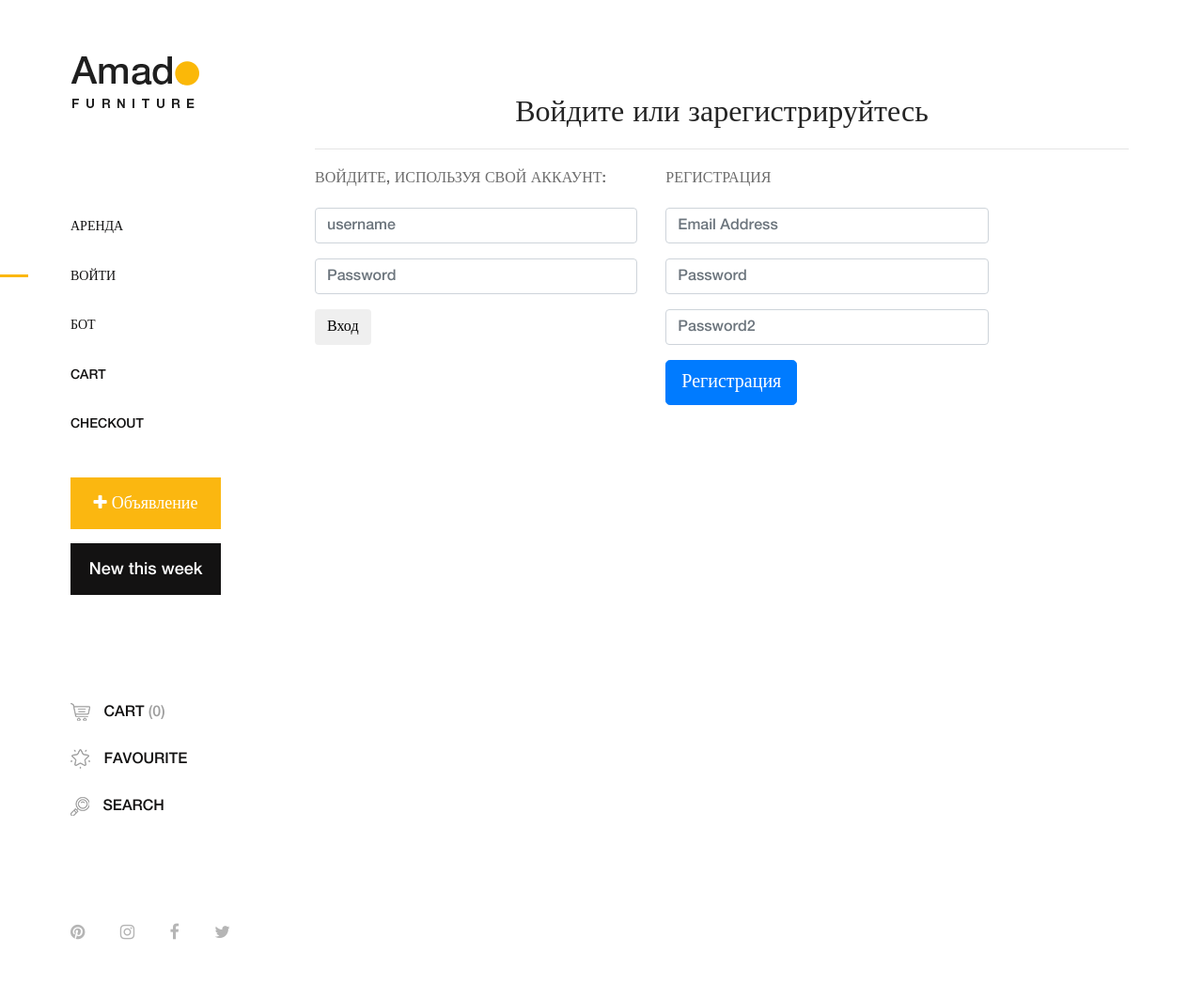
After one commit to LizaMetla/placex, a Django app: page /login/ in a window 1280 px wide. The commit adds this page. Shown: the whole page at 94% size. Run offline with Django 3.2, Linux system fonts and the light colour scheme; some libraries are stand-ins or nearby versions.

Commit message:
Added base auth

```diff
--- a/docker-compose.yml
+++ b/docker-compose.yml
@@ -1,4 +1,4 @@
-version: '3.5'
+version: "3.5"
 
 services:
 
--- /dev/null
+++ b/rent/forms.py
@@ -0,0 +1,25 @@
+from django.forms import ModelForm, forms
+
+from rent.models import Advert
+from django import forms
+from django.contrib.auth.forms import UserCreationForm, UserChangeForm
+from .models import User
+
+class CustomUserCreationForm(UserCreationForm):
+
+    class Meta:
+        model = User
+        fields = ('username', 'email')
+
+class CustomUserChangeForm(UserChangeForm):
+
+    class Meta:
+        model = User
+        fields = ('username', 'email')
+
+class AdvertForm(ModelForm):
+    class Meta:
+        model = Advert
+        fields = '__all__'
+class RegistrationForm(forms.Form):
+    pass
--- /dev/null
+++ b/rent/templates/rent/add-advert.html
@@ -0,0 +1,6 @@
+{% extends 'rent/base.html' %}
+{% block context %}
+    <form action="">
+    {{ form }}
+    </form>
+{% endblock %}
--- a/rent/templates/rent/base.html
+++ b/rent/templates/rent/base.html
@@ -26,6 +26,7 @@
 </head>
 
 <body>
+
 <!-- Search Wrapper Area Start -->
 <div class="search-wrapper section-padding-100">
     <div class="search-close">
@@ -71,19 +72,24 @@
         <div class="logo">
             <a href="index.html"><img src="{% static 'rent/img/core-img/logo.png' %}" alt=""></a>
         </div>
+
         <!-- Amado Nav -->
         <nav class="amado-nav">
             <ul>
-                <li class="active"><a href="{% url 'default' %}">Home</a></li>
-                <li><a href="shop.html">Shop</a></li>
-                <li><a href="advert-detail.html">Product</a></li>
+                <li {% if view_name == "home" %}class="active"{% endif %} ><a href="{% url 'home' %}">Аренда</a></li>
+                {% if request.user.is_authenticated  %}
+                    <li {% if view_name == "profile" %}class="active"{% endif %}><a href="shop.html">Профиль</a></li>
+                {% else %}
+                    <li {% if view_name == "login" %}class="active"{% endif %}><a href="{% url 'login' %}">Войти</a></li>
+                {% endif %}
+                <li {% if view_name == "advert_detail" %}class="active"{% endif %}><a href="advert-detail.html">Бот</a></li>
                 <li><a href="cart.html">Cart</a></li>
                 <li><a href="checkout.html">Checkout</a></li>
             </ul>
         </nav>
         <!-- Button Group -->
         <div class="amado-btn-group mt-30 mb-100">
-            <a href="#" class="btn amado-btn mb-15">%Discount%</a>
+            <a href="{% url 'advert_add' %}" class="btn amado-btn mb-15"><i class="fa fa-plus" aria-hidden="true"></i> Объявление</a>
             <a href="#" class="btn amado-btn active">New this week</a>
         </div>
         <!-- Cart Menu -->
@@ -121,88 +127,88 @@
 <!-- ##### Main Content Wrapper End ##### -->
 
 <!-- ##### Newsletter Area Start ##### -->
-<section class="newsletter-area section-padding-100-0">
-    <div class="container">
-        <div class="row align-items-center">
-            <!-- Newsletter Text -->
-            <div class="col-12 col-lg-6 col-xl-7">
-                <div class="newsletter-text mb-100">
-                    <h2>Subscribe for a <span>25% Discount</span></h2>
-                    <p>Nulla ac convallis lorem, eget euismod nisl. Donec in libero sit amet mi vulputate consectetur.
-                        Donec auctor interdum purus, ac finibus massa bibendum nec.</p>
-                </div>
-            </div>
-            <!-- Newsletter Form -->
-            <div class="col-12 col-lg-6 col-xl-5">
-                <div class="newsletter-form mb-100">
-                    <form action="#" method="post">
-                        <input type="email" name="email" class="nl-email" placeholder="Your E-mail">
-                        <input type="submit" value="Subscribe">
-                    </form>
-                </div>
-            </div>
-        </div>
-    </div>
-</section>
+{#<section class="newsletter-area section-padding-100-0">#}
+{#    <div class="container">#}
+{#        <div class="row align-items-center">#}
+{#            <!-- Newsletter Text -->#}
+{#            <div class="col-12 col-lg-6 col-xl-7">#}
+{#                <div class="newsletter-text mb-100">#}
+{#                    <h2>Subscribe for a <span>25% Discount</span></h2>#}
+{#                    <p>Nulla ac convallis lorem, eget euismod nisl. Donec in libero sit amet mi vulputate consectetur.#}
+{#                        Donec auctor interdum purus, ac finibus massa bibendum nec.</p>#}
+{#                </div>#}
+{#            </div>#}
+{#            <!-- Newsletter Form -->#}
+{#            <div class="col-12 col-lg-6 col-xl-5">#}
+{#                <div class="newsletter-form mb-100">#}
+{#                    <form action="#" method="post">#}
+{#                        <input type="email" name="email" class="nl-email" placeholder="Your E-mail">#}
+{#                        <input type="submit" value="Subscribe">#}
+{#                    </form>#}
+{#                </div>#}
+{#            </div>#}
+{#        </div>#}
+{#    </div>#}
+{#</section>#}
 <!-- ##### Newsletter Area End ##### -->
 
 <!-- ##### Footer Area Start ##### -->
-<footer class="footer_area clearfix">
-    <div class="container">
-        <div class="row align-items-center">
-            <!-- Single Widget Area -->
-            <div class="col-12 col-lg-4">
-                <div class="single_widget_area">
-                    <!-- Logo -->
-                    <div class="footer-logo mr-50">
-                        <a href="index.html"><img src="{% static 'rent/img/core-img/logo2.png' %}" alt=""></a>
-                    </div>
-                    <!-- Copywrite Text -->
-                    <p class="copywrite">
-                        <!-- Link back to Colorlib can't be removed. Template is licensed under CC BY 3.0. -->
-                        Copyright &copy;<script>document.write(new Date().getFullYear());</script>
-                        All rights reserved | This template is made with <i class="fa fa-heart-o"
-                                                                            aria-hidden="true"></i> by <a
-                            href="https://colorlib.com" target="_blank">Colorlib</a>
-                        <!-- Link back to Colorlib can't be removed. Template is licensed under CC BY 3.0. --></p>
-                </div>
-            </div>
-            <!-- Single Widget Area -->
-            <div class="col-12 col-lg-8">
-                <div class="single_widget_area">
-                    <!-- Footer Menu -->
-                    <div class="footer_menu">
-                        <nav class="navbar navbar-expand-lg justify-content-end">
-                            <button class="navbar-toggler" type="button" data-toggle="collapse"
-                                    data-target="#footerNavContent" aria-controls="footerNavContent"
-                                    aria-expanded="false" aria-label="Toggle navigation"><i class="fa fa-bars"></i>
-                            </button>
-                            <div class="collapse navbar-collapse" id="footerNavContent">
-                                <ul class="navbar-nav ml-auto">
-                                    <li class="nav-item active">
-                                        <a class="nav-link" href="index.html">Home</a>
-                                    </li>
-                                    <li class="nav-item">
-                                        <a class="nav-link" href="shop.html">Shop</a>
-                                    </li>
-                                    <li class="nav-item">
-                                        <a class="nav-link" href="advert-detail.html">Product</a>
-                                    </li>
-                                    <li class="nav-item">
-                                        <a class="nav-link" href="cart.html">Cart</a>
-                                    </li>
-                                    <li class="nav-item">
-                                        <a class="nav-link" href="checkout.html">Checkout</a>
-                                    </li>
-                                </ul>
-                            </div>
-                        </nav>
-                    </div>
-                </div>
-            </div>
-        </div>
-    </div>
-</footer>
+{#<footer class="footer_area clearfix">#}
+{#    <div class="container">#}
+{#        <div class="row align-items-center">#}
+{#            <!-- Single Widget Area -->#}
+{#            <div class="col-12 col-lg-4">#}
+{#                <div class="single_widget_area">#}
+{#                    <!-- Logo -->#}
+{#                    <div class="footer-logo mr-50">#}
+{#                        <a href="index.html"><img src="{% static 'rent/img/core-img/logo2.png' %}" alt=""></a>#}
+{#                    </div>#}
+{#                    <!-- Copywrite Text -->#}
+{#                    <p class="copywrite">#}
+{#                        <!-- Link back to Colorlib can't be removed. Template is licensed under CC BY 3.0. -->#}
+{#                        Copyright &copy;<script>document.write(new Date().getFullYear());</script>#}
+{#                        All rights reserved | This template is made with <i class="fa fa-heart-o"#}
+{#                                                                            aria-hidden="true"></i> by <a#}
+{#                            href="https://colorlib.com" target="_blank">Colorlib</a>#}
+{#                        <!-- Link back to Colorlib can't be removed. Template is licensed under CC BY 3.0. --></p>#}
+{#                </div>#}
+{#            </div>#}
+{#            <!-- Single Widget Area -->#}
+{#            <div class="col-12 col-lg-8">#}
+{#                <div class="single_widget_area">#}
+{#                    <!-- Footer Menu -->#}
+{#                    <div class="footer_menu">#}
+{#                        <nav class="navbar navbar-expand-lg justify-content-end">#}
+{#                            <button class="navbar-toggler" type="button" data-toggle="collapse"#}
+{#                                    data-target="#footerNavContent" aria-controls="footerNavContent"#}
+{#                                    aria-expanded="false" aria-label="Toggle navigation"><i class="fa fa-bars"></i>#}
+{#                            </button>#}
+{#                            <div class="collapse navbar-collapse" id="footerNavContent">#}
+{#                                <ul class="navbar-nav ml-auto">#}
+{#                                    <li class="nav-item active">#}
+{#                                        <a class="nav-link" href="index.html">Home</a>#}
+{#                                    </li>#}
+{#                                    <li class="nav-item">#}
+{#                                        <a class="nav-link" href="shop.html">Shop</a>#}
+{#                                    </li>#}
+{#                                    <li class="nav-item">#}
+{#                                        <a class="nav-link" href="advert-detail.html">Product</a>#}
+{#                                    </li>#}
+{#                                    <li class="nav-item">#}
+{#                                        <a class="nav-link" href="cart.html">Cart</a>#}
+{#                                    </li>#}
+{#                                    <li class="nav-item">#}
+{#                                        <a class="nav-link" href="checkout.html">Checkout</a>#}
+{#                                    </li>#}
+{#                                </ul>#}
+{#                            </div>#}
+{#                        </nav>#}
+{#                    </div>#}
+{#                </div>#}
+{#            </div>#}
+{#        </div>#}
+{#    </div>#}
+{#</footer>#}
 <!-- ##### Footer Area End ##### -->
 
 <!-- ##### jQuery (Necessary for All JavaScript Plugins) ##### -->
--- /dev/null
+++ b/rent/templates/rent/login.html
@@ -0,0 +1,72 @@
+{% extends 'rent/base.html' %}
+{% block context %}
+	<div class="cart-table-area section-padding-100">
+		<div class="container">
+			<h2 class="text-center" id="title">Войдите или зарегистрируйтесь</h2>
+ 			<hr>
+			<div class="row">
+                <div class="col-md-5">
+ 				 		<form role="form"  method="post">
+						<fieldset>
+							<p class="text-uppercase">Войдите, используя свой аккаунт: </p>
+
+							<div class="form-group">
+								<input type="email" name="username" id="username" class="form-control input-lg" placeholder="username">
+							</div>
+							<div class="form-group">
+								<input type="password" name="password" id="password" class="form-control input-lg" placeholder="Password">
+							</div>
+							<div>
+								<input type="submit" class="btn btn-md" value="Вход">
+							</div>
+                        {% csrf_token %}
+ 						</fieldset>
+				</form>
+				</div>
+
+				<div class="col-md-5">
+ 					<form role="form" method="post" action="{% url 'registration' %}">
+						<fieldset>
+                            {% csrf_token %}
+							<p class="text-uppercase pull-center"> Регистрация</p>
+							<div class="form-group">
+								<input type="email" name="username" id="email" class="form-control input-lg" placeholder="Email Address">
+							</div>
+							<div class="form-group">
+								<input type="password" name="password1" id="password" class="form-control input-lg" placeholder="Password">
+							</div>
+								<div class="form-group">
+								<input type="password" name="password2" id="password2" class="form-control input-lg" placeholder="Password2">
+							</div>
+ 							<div>
+ 									  <input type="submit" class="btn btn-lg btn-primary"   value="Регистрация">
+ 							</div>
+						</fieldset>
+					</form>
+				</div>
+
+				<div class="col-md-2">
+					<!-------null------>
+				</div>
+
+
+			</div>
+		</div>
+	</div>
+
+
+{#<div class="single-product-area section-padding-20 clearfix mt-30 mb-100">#}
+{#            <div class="container-fluid">#}
+{#                <div class="row">#}
+{#                    <div class="col-12 col-lg-7">#}
+{#                        <form action="" method="post">#}
+{#                            {{ form.as_p }}#}
+{#                            {% csrf_token %}#}
+{#                        </form>#}
+{##}
+{#                    </div>#}
+{#                    <div class="col-12 col-lg-5">#}
+{#                        Регистрация#}
+{#                    </div></div></div></div>#}
+
+{% endblock %}
--- a/rent/urls.py
+++ b/rent/urls.py
@@ -1,8 +1,13 @@
+from django.contrib.auth.views import LogoutView
 from django.urls import path
 
 from rent.views import *
 
 urlpatterns = [
-    path('', DefaultPageView.as_view(), name='default'),
+    path('', DefaultPageView.as_view(), name='home'),
+    path('login/', CustomLoginView.as_view(), name='login'),
+    path('registration/', RegistrationView.as_view(), name='registration'),
+    path('logout/', LogoutView.as_view(next_page='home'), name='logout'),
+    path('advert/add/', AddAdvertView.as_view(), name='advert_add'),
     path('advert/<int:pk>', AdvertDetailView.as_view(), name='advert-detail')
 ]
--- a/rent/views.py
+++ b/rent/views.py
@@ -1,10 +1,19 @@
-from django.shortcuts import render
+from django.contrib.auth import login
+from django.contrib.auth.mixins import LoginRequiredMixin
+from django.contrib.auth.views import LoginView
+from django.shortcuts import render, redirect
 
 # Create your views here.
+from django.urls import reverse_lazy
+from django.views import View
+
 from django.views.generic import TemplateView, DetailView, ListView
 
+from rent.forms import AdvertForm, RegistrationForm, CustomUserCreationForm
 from rent.models import Advert
 
+class AbsAuthView(LoginRequiredMixin):
+    login_url = reverse_lazy('login')
 
 class DefaultPageView(ListView):
     template_name = 'rent/index.html'
@@ -13,13 +22,52 @@ class DefaultPageView(ListView):
     def get_queryset(self):
         return Advert.objects.all()
 
+    def get_context_data(self, *args, **kwargs):
+        context = super().get_context_data(*args, **kwargs)
+        context['view_name'] = 'home'
+        return context
+
 
 class AdvertDetailView(DetailView):
     template_name = "rent/advert-detail.html"
     model = Advert
+    def get_context_data(self, *args, **kwargs):
+        context = super().get_context_data(*args, **kwargs)
+        context['view_name'] = 'advert_detail'
+        return context
 
 class MyAdvertsView(TemplateView):
     template_name = ...
     def get(self, request, *args, **kwargs):
+        return render(request, self.template_name, {})
 
-        return render(request, self.template_name, {})
+class CustomLoginView(LoginView):
+    template_name = 'rent/login.html'
+    def get_context_data(self, *args, **kwargs):
+        context = super().get_context_data(*args, **kwargs)
+        context['registration_form'] = CustomUserCreationForm(self.request.POST or None)
+        context['view_name'] = 'login'
+        return context
+class RegisterView(View):
+    def post(self, request, *args, **kwargs):
+        return redirect('home')
+    # def get_context_data(self, **kwargs):
+
+class AddAdvertView(AbsAuthView, TemplateView):
+    template_name = 'rent/add-advert.html'
+    def get_context_data(self, **kwargs):
+        context = super(AddAdvertView, self).get_context_data(**kwargs)
+        context['form'] = AdvertForm(self.request.POST or None)
+        return context
+class RegistrationView(TemplateView):
+    template_name = 'rent/login.html'
+    def get_context_data(self, **kwargs):
+        context = super().get_context_data(**kwargs)
+        context['registration_form'] = CustomUserCreationForm(self.request.POST or None)
+        return context
+    def post(self, request, *args, **kwargs):
+        context = self.get_context_data(**kwargs)
+        if context['registration_form'].is_valid():
+            user = context['registration_form'].save()
+            login(request, user=user)
+        return render(request, self.template_name, context)
```
Also changed, not shown: placex/settings.py (+15 -12 lines), rent/admin.py (+15 -1 lines).
